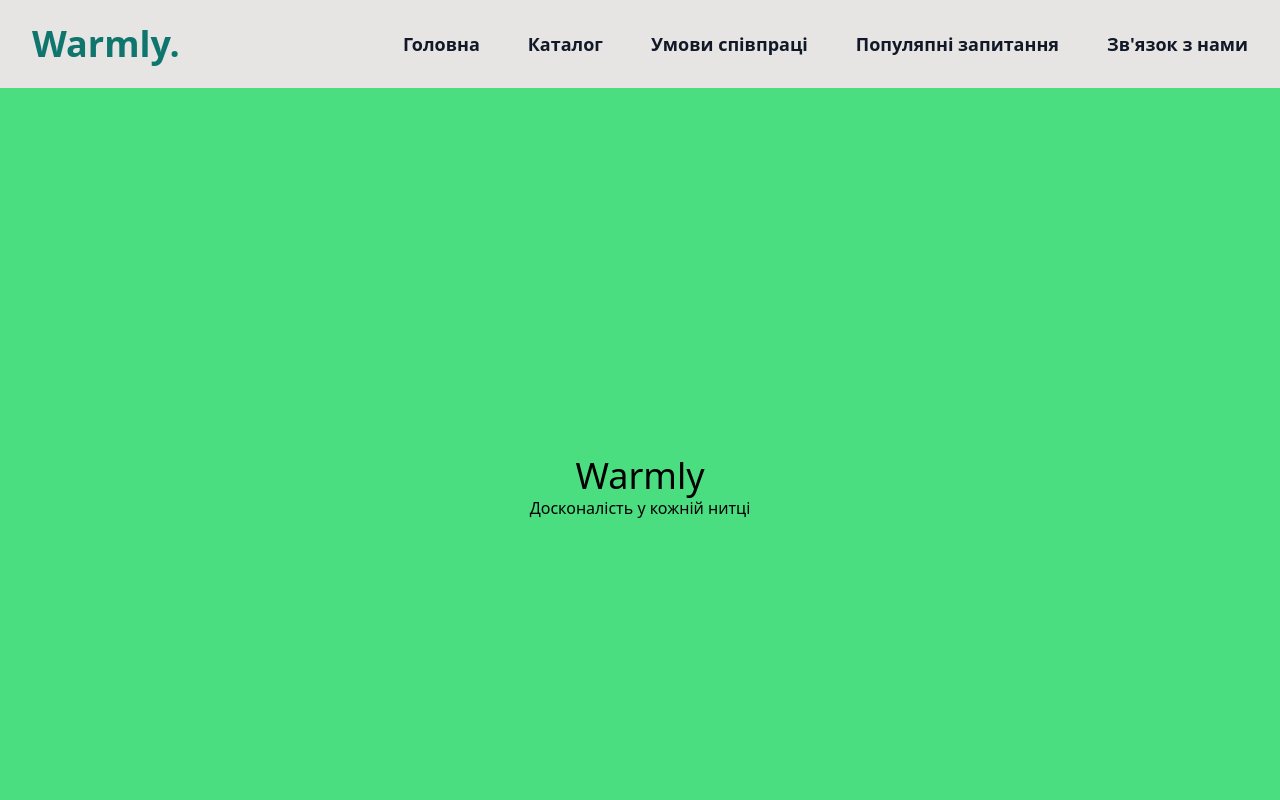
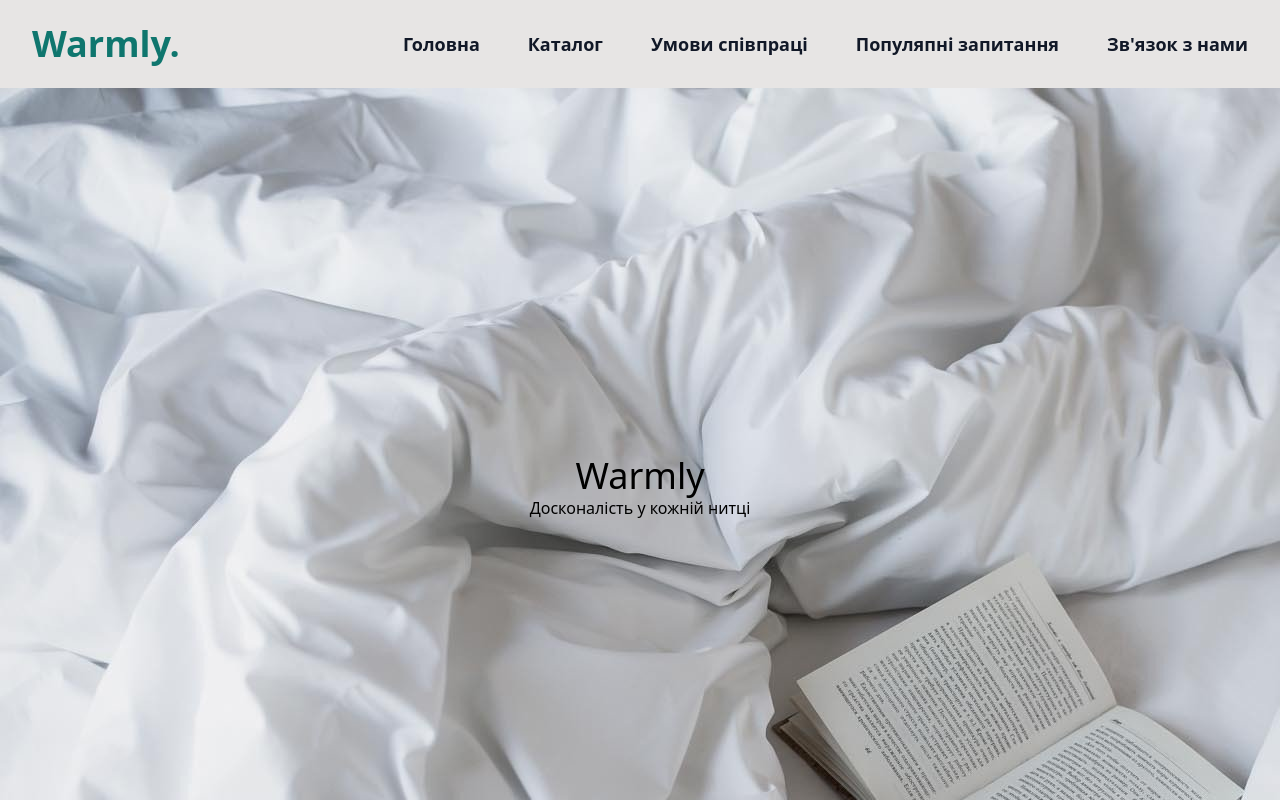
Before and after one commit to Yaroslavvvvvvvv/vue_vite_tailwind, a Vue app: page / in a window 1280 px wide. Shown: the top 800 px of the page. Built offline with nearby package versions, Linux system fonts and the light colour scheme.

Commit message:
add background image for first sectio# Please enter the commit message for your changes. Lines starting

```diff
--- a/src/components/FirstSection.vue
+++ b/src/components/FirstSection.vue
@@ -4,7 +4,7 @@
 
 <template>
   <div class="relative">
-    <div class="sticky top-0 h-screen flex flex-col items-center justify-center bg-green-400">
+    <div class="sticky top-0 h-screen flex flex-col items-center justify-center bg-green-400 bg-bad max-w-full">
       <h2 class="text-4xl">Warmly</h2>
       <p>Досконалість у кожній нитці</p>
     </div>
--- a/tailwind.config.js
+++ b/tailwind.config.js
@@ -5,7 +5,11 @@ export default {
         "./src/**/*.{vue,js,ts,jsx,tsx}",
     ],
   theme: {
-    extend: {},
+    extend: {
+        backgroundImage: {
+            'bad': "url('./src/assets/images/bad.jpg')",
+        },
+    },
   },
   plugins: [],
 }
```
Also changed, not shown: src/assets/images/bad.jpg (added).
